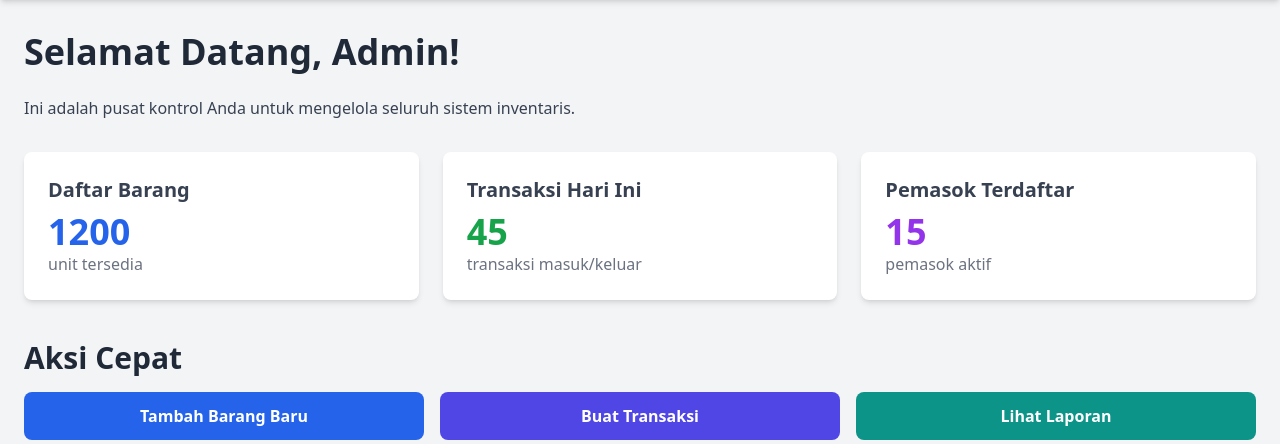
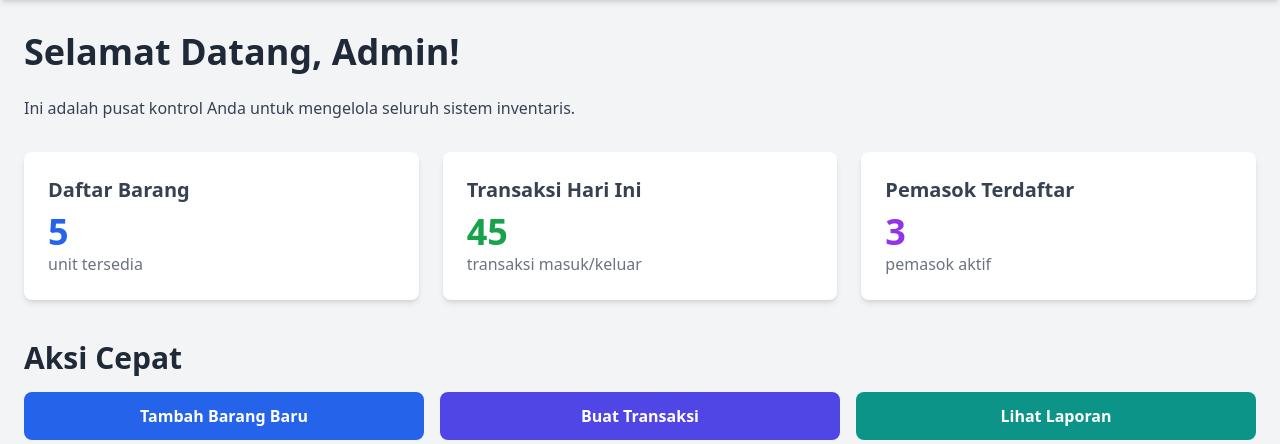
Before and after one commit to RizkyKurniaAntasari/UAP_WEB, a PHP site: page /views/admin/dashboard.php in a window 1280 px wide. Shown: the part 64-508 px from the top of the page. Run offline with PHP 8.4, Linux system fonts and the light colour scheme; data comes from the database, SQL or seed files in the repository; some libraries are stand-ins or nearby versions.

Commit message:
sementara dashboard admin ada pemasok sama barang

```diff
--- a/views/admin/dashboard.php
+++ b/views/admin/dashboard.php
@@ -1,3 +1,26 @@
+<?php
+include_once __DIR__ . '/../../src/db.php';
+
+$stmt = mysqli_prepare($conn, "SELECT COUNT(id) FROM barang");
+$stmt2 = mysqli_prepare($conn, "SELECT COUNT(id) FROM pemasok");
+
+if ($stmt === false) {
+    die("Error preparing statement: " . mysqli_error($conn));
+}
+
+mysqli_stmt_execute($stmt);
+$result = mysqli_stmt_get_result($stmt);
+$row = mysqli_fetch_array($result); // Use mysqli_fetch_array to access by index
+$banyak_barang = $row[0];
+mysqli_stmt_close($stmt);
+
+mysqli_stmt_execute($stmt2);
+$result2 = mysqli_stmt_get_result($stmt2);
+$column = mysqli_fetch_array($result2);
+$banyak_pemasok= $column[0];
+mysqli_stmt_close($stmt2);
+?>
+
 <!DOCTYPE html>
 <html lang="id">
 <head>
@@ -16,7 +39,7 @@
         <div class="grid grid-cols-1 md:grid-cols-2 lg:grid-cols-3 gap-6">
             <div class="bg-white p-6 rounded-lg shadow-md hover:shadow-lg transition duration-300">
                 <h3 class="text-xl font-semibold text-gray-700 mb-2">Daftar Barang</h3>
-                <p class="text-4xl font-bold text-blue-600">1200</p>
+                <p class="text-4xl font-bold text-blue-600"><?= $banyak_barang ?></p>
                 <p class="text-gray-500">unit tersedia</p>
             </div>
             <div class="bg-white p-6 rounded-lg shadow-md hover:shadow-lg transition duration-300">
@@ -26,7 +49,7 @@
             </div>
             <div class="bg-white p-6 rounded-lg shadow-md hover:shadow-lg transition duration-300">
                 <h3 class="text-xl font-semibold text-gray-700 mb-2">Pemasok Terdaftar</h3>
-                <p class="text-4xl font-bold text-purple-600">15</p>
+                <p class="text-4xl font-bold text-purple-600"><?= $banyak_pemasok ?></p>
                 <p class="text-gray-500">pemasok aktif</p>
             </div>
         </div>
```
